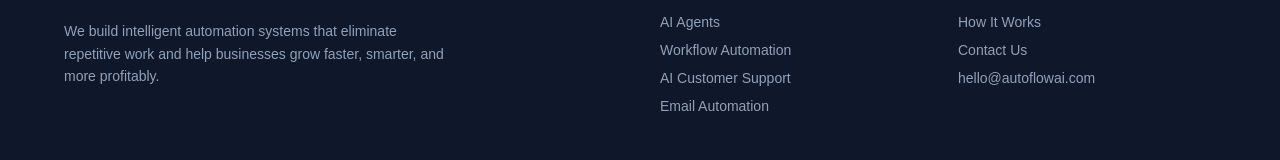
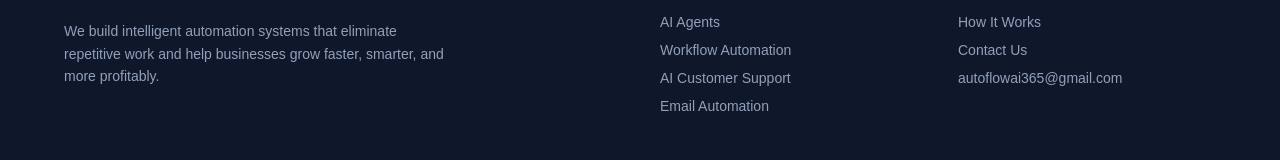
Before and after one commit to autoflowai365/autoflowai, a Next.js app: page / in a window 1280 px wide. Shown: the part 10187-10347 px from the top of the page. Built offline with nearby package versions, Linux system fonts and the light colour scheme.

Commit message:
Fix contact details - update Footer email to correct address

```diff
--- a/app/components/Footer.tsx
+++ b/app/components/Footer.tsx
@@ -23,7 +23,7 @@ export default function Footer() {
             <ul className="space-y-2 text-slate-400 text-sm">
               <li><a href="#how-it-works" className="hover:text-blue-400 transition">How It Works</a></li>
               <li><a href="#contact" className="hover:text-blue-400 transition">Contact Us</a></li>
-              <li><a href="mailto:hello@autoflowai.com" className="hover:text-blue-400 transition">hello@autoflowai.com</a></li>
+              <li><a href="mailto:autoflowai365@gmail.com" className="hover:text-blue-400 transition">autoflowai365@gmail.com</a></li>
             </ul>
           </div>
         </div>
```
